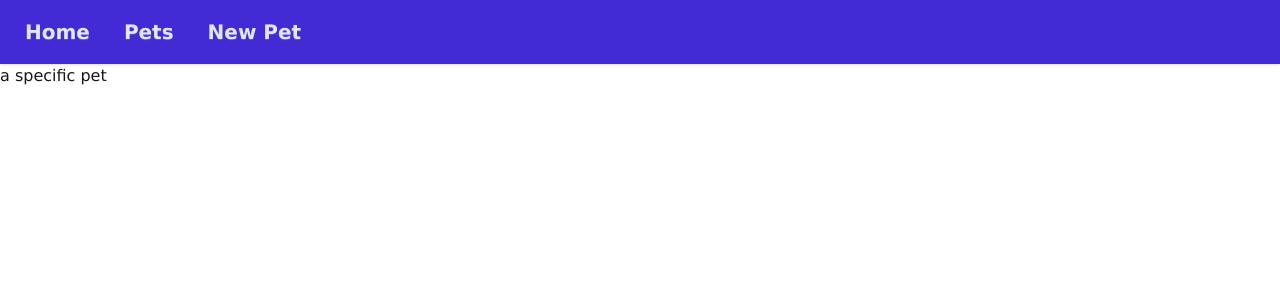
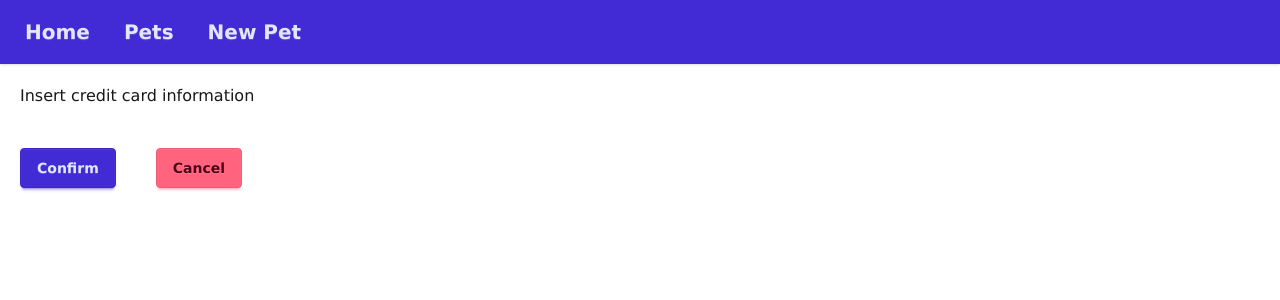
Before and after one commit to casfro01/petshop, a React (Vite) app: page /pet/1/buy in a window 1280 px wide. Shown: the top 300 px of the page. Built offline with nearby package versions, Linux system fonts and the light colour scheme; no server answers.

Commit message:
buy pets

```diff
--- a/src/App.tsx
+++ b/src/App.tsx
@@ -7,6 +7,7 @@ import PetOverview from "./PetOverview.tsx";
 import {useFetchInitialData} from "./fetchInitialData.tsx";
 import PetCreateForm from "./Forms/PetCreateForm.tsx";
 import PetEditForm from "./Forms/PetEditForm.tsx";
+import BuyPet from "./BuyPet.tsx";
 
 function App() {
     useFetchInitialData()
@@ -40,7 +41,7 @@ function App() {
                     },
                     {
                         path: "/pet/:petID/buy",
-                        element:<p>a specific pet</p>
+                        element:<BuyPet/>
                     }
                 ]
             }
--- /dev/null
+++ b/src/BuyPet.tsx
@@ -0,0 +1,76 @@
+import {useNavigate, useParams} from "react-router";
+import type {pet, petIDParameter} from "./PetDetails.tsx";
+import {useAtom} from "jotai";
+import {petsAtom} from "./states/pets.ts";
+import toast from "react-hot-toast";
+import {petApi} from "./URL/petApi.ts";
+
+export default function BuyPet(){
+    const [pets, setPets] = useAtom(petsAtom)
+    const params = useParams<petIDParameter>()
+
+    const navigator = useNavigate();
+
+    // eslint-disable-next-line @typescript-eslint/ban-ts-comment
+    // @ts-expect-error
+    const currentPet: pet = pets.find(pet => pet.id === params.petID);
+
+    return <>
+        <header>
+            <title>Buy Pet</title>
+        </header>
+        <div className="m-5">
+            Insert credit card information
+        </div>
+        <div>
+            <button className="btn btn-primary m-5" onClick={() =>{
+                const dupePet: pet = {
+                    id: currentPet.id,
+                    name: currentPet.name,
+                    imgurl: currentPet.imgurl,
+                    breed: currentPet.breed,
+                    sold: true
+                }
+                const bool = buyPet(dupePet)
+                bool.then(bool => {
+                    if (bool) {
+                        const duplicate = [...pets]
+                        const index = duplicate.findIndex(_p => _p.id === currentPet.id)
+                        duplicate[index] = dupePet
+                        setPets(duplicate)
+                        navigator("/pet")
+                    }
+                })
+
+            }}>Confirm</button>
+            <button className="btn btn-error m-5" onClick={() => {
+                navigator("/pet")
+                toast.error("Purchase cancelled.")
+            }}>Cancel</button>
+        </div>
+    </>
+}
+
+async function buyPet(p: pet): Promise<boolean>{
+    const confirm: boolean = window.confirm("Are you sure you want to buy: " + p.name + "?")
+    if (confirm){
+        return await fetch(petApi.getUpdateUrl, {
+            method: "PUT",
+            headers: {"Content-Type": "application/json"},
+            body: JSON.stringify(p),
+        }).then(response => {
+            if (response.ok) {
+                toast.success("Pet bought.");
+                return true
+            }
+            else{
+                toast.error("Failed to buy pet.")
+                return false
+            }
+        })
+    }
+    else{
+        toast.error("Abandoned purchase!")
+        return false
+    }
+}
--- a/src/Forms/PetCreateForm.tsx
+++ b/src/Forms/PetCreateForm.tsx
@@ -1,5 +1,5 @@
 import {useState} from "react";
-import {petApi} from "../petApi.ts";
+import {petApi} from "../URL/petApi.ts";
 import {petsAtom} from "../states/pets.ts";
 import {useAtom} from "jotai";
 import toast from "react-hot-toast";
@@ -22,7 +22,7 @@ export default function PetCreateForm(){
     const navigator = useNavigate();
     return <>
         <header><title>Create Pet</title></header>
-        <div className="hero bg-base-200 min-h-screen">
+        <div className="hero bg-base-300 min-h-screen">
             <div className="hero-content flex-col lg:flex-row-reverse">
                 <div className="text-center lg:text-left">
                     <h1 className="text-5xl font-bold">Add a New Pet</h1>
--- a/src/Forms/PetEditForm.tsx
+++ b/src/Forms/PetEditForm.tsx
@@ -1,21 +1,20 @@
 import type {pet} from "../PetDetails.tsx";
-import {petApi} from "../petApi.ts";
+import {petApi} from "../URL/petApi.ts";
 import toast from "react-hot-toast";
 import {useState} from "react";
 import {useAtom} from "jotai";
 import {petsAtom} from "../states/pets.ts";
 import {useNavigate} from "react-router";
 import {useParams} from "react-router";
-
-export type PetIDParameter ={
-    petID: string;
-}
+import type {petIDParameter} from "../PetDetails.tsx";
 
 export default function PetEditForm(){
     const navigator = useNavigate();
 
     const [pets, setPets] = useAtom(petsAtom);
-    const params = useParams<PetIDParameter>()
+    const params = useParams<petIDParameter>()
+    // eslint-disable-next-line @typescript-eslint/ban-ts-comment
+    // @ts-expect-error
     const currentPet: pet = pets.find(p => p.id === params.petID)
 
 
@@ -26,7 +25,7 @@ export default function PetEditForm(){
 
     return <>
         <header><title>Edit Pet</title></header>
-        <div className="hero bg-base-200 min-h-screen">
+        <div className="hero bg-base-300 min-h-screen">
             <div className="hero-content flex-col lg:flex-row-reverse">
                 <div className="text-center lg:text-left">
                     <h1 className="text-5xl font-bold">Edit: {currentPet.name}</h1>
@@ -56,7 +55,7 @@ export default function PetEditForm(){
                                 }
                             }}/>
                             <label className="label">Sold</label>
-                            <input className="checkbox" type="checkbox" checked={petSold} onChange={curr => {
+                            <input className="checkbox" type="checkbox" checked={petSold} onChange={() => {
                                 setSold(!petSold)
                             }} />
                             <label className="label">URL</label>
@@ -109,7 +108,7 @@ export default function PetEditForm(){
     </>
 }
 
-async function updatePet(p: pet): Promise<Pet>{
+async function updatePet(p: pet): Promise<pet>{
     return await fetch(petApi.getUpdateUrl, {
         method: "PUT",
         headers: {"Content-Type": "application/json"},
@@ -120,7 +119,7 @@ async function updatePet(p: pet): Promise<Pet>{
         } else {
             toast.error("Pet update failed.");
         }
-        return response.json() as pet
+        return response.json() as unknown as pet
     })
 }
 
--- a/src/PetDetails.tsx
+++ b/src/PetDetails.tsx
@@ -1,4 +1,7 @@
-import {useParams} from "react-router";
+import {useNavigate, useParams} from "react-router";
+import {useAtom} from "jotai";
+import {petsAtom} from "./states/pets.ts";
+import {description} from "./states/genericDescription.ts";
 
 export interface pet{
     id: string;
@@ -15,7 +18,31 @@ export type petIDParameter = {
 
 export default function PetDetails(){
     const params = useParams<petIDParameter>()
-    return <div>jens: {
-        params.petID
-    }</div>
+    const [pets, ] = useAtom(petsAtom)
+
+    const navigator = useNavigate();
+
+    // eslint-disable-next-line @typescript-eslint/ban-ts-comment
+    // @ts-expect-error
+    const currentPet: pet = pets.find(pet => pet.id === params.petID);
+    const desc: string = description[Math.floor(Math.random() * (description.length - 1))];
+
+    return <>
+        <div className="hero bg-base-300 min-h-screen">
+            <div className="hero-content flex-col lg:flex-row">
+                <img
+                    src={currentPet.imgurl}
+                    className="max-w-sm rounded-lg shadow-2xl"
+                />
+                <div>
+                    <h1 className="text-5xl font-bold">Buy: {currentPet.name}</h1>
+                    <div className="py-6">
+                    <p >Breed: {currentPet.breed}</p>
+                    <p>{desc}</p>
+                    </div>
+                    <button className="btn btn-primary" onClick={()=> navigator("/pet/"+currentPet.id+"/buy")}>Purchase</button>
+                </div>
+            </div>
+        </div>
+    </>
 }
--- a/src/PetOverview.tsx
+++ b/src/PetOverview.tsx
@@ -23,7 +23,7 @@ export default function PetOverview() {
                         <p>Breed: {pet.breed}</p>
                         <p className={pet.sold ? "text-green-400" : "text-red-400"}>Sold: {pet.sold ? "Yes" : "No"}</p>
                         <div className="card-actions justify-start">
-                            <button className="btn btn-primary" disabled={pet.sold}>Buy Now</button>
+                            <button className="btn btn-primary" disabled={pet.sold} onClick={()=> navigator("/pet/"+pet.id)}>Buy Now</button>
                             <div className="w-38"></div>
                             <button className="btn btn-warning justify-end" onClick={()=> navigator("/pet/form/"+ pet.id+"/edit")}>Edit</button>
                         </div>
--- a/src/css/App.css
+++ b/src/css/App.css
@@ -1,5 +1,7 @@
 @import "tailwindcss";
 @plugin "daisyui";
+
+/*use: https://daisyui.com/ */
 
 div{
     font-family: Verdana, serif;
--- a/src/fetchInitialData.tsx
+++ b/src/fetchInitialData.tsx
@@ -1,7 +1,7 @@
 import {useSetAtom} from "jotai";
 import {petsAtom} from "./states/pets.ts"
 import {useEffect} from "react";
-import {petApi} from "./petApi.ts";
+import {petApi} from "./URL/petApi.ts";
 
 export function useFetchInitialData(){
     const setPets = useSetAtom(petsAtom)
--- /dev/null
+++ b/src/states/genericDescription.ts
@@ -0,0 +1,6 @@
+export const description: string[] = [
+    "Bring home a loyal companion full of energy and charm. This playful friend is always ready to brighten your day, whether through curious exploration or cheerful affection.",
+    "Looking for a gentle yet spirited companion? This delightful pet has a warm personality, loves interaction, and is sure to become a cherished part of any household.",
+    "Adopt a lively friend who enjoys playtime, companionship, and plenty of attention. With a caring nature and curious spirit, this pet will quickly win your heart.",
+    "This affectionate companion is as joyful as it is loyal. Full of personality and eager for connection, it’s a wonderful choice for anyone seeking a loving presence in their life."
+]
--- a/src/states/pets.ts
+++ b/src/states/pets.ts
@@ -1,4 +1,5 @@
 import {atom} from "jotai";
 import type {pet} from "../PetDetails.tsx";
 
+// https://jotai.org/docs/core/atom
 export const petsAtom = atom<pet[]>([])
```
Also changed, not shown: src/URL/petApi.ts (renamed from src/petApi.ts).
